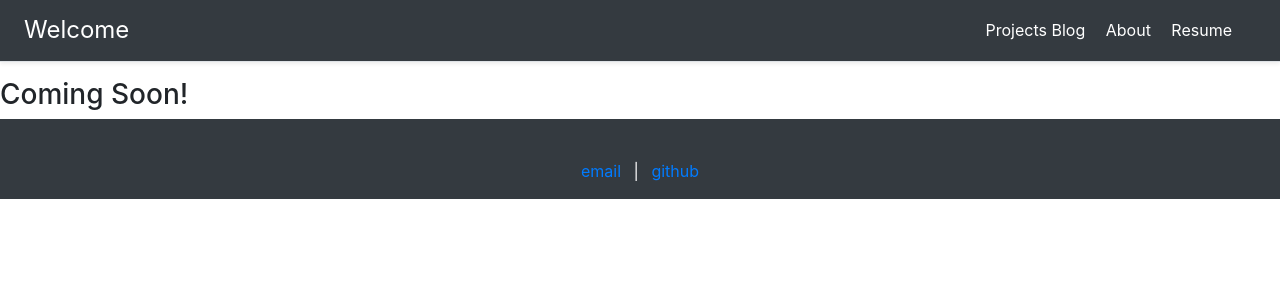
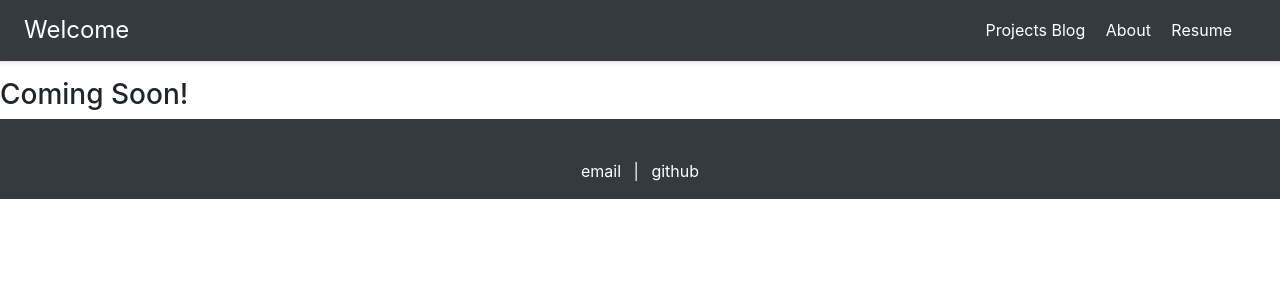
Before and after one commit to Jnrolfe/jnrolfe.github.io, a Jekyll site: the page built from index.html, in a window 1280 px wide. Shown: the top 300 px of the page. Built offline with Jekyll 4.4.1, drawn with Linux system fonts in a browser that asks for light colours.

Commit message:
white color to all anchor links

```diff
--- a/css/main.css
+++ b/css/main.css
@@ -1,5 +1,10 @@
 /* bootstrap css overrides */
+a {
+  color: white;
+}
+
 a:hover {
   text-decoration: none;
   font-weight: bold;
+  color: white;
 }
```
